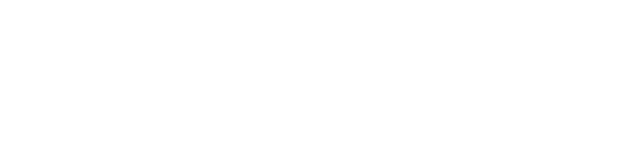
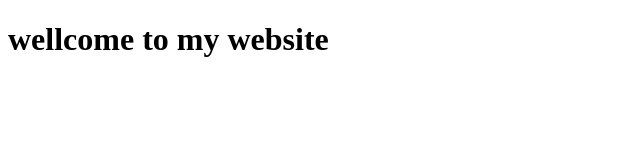
Before and after one commit to mukeshbuwade1/satocci, a plain HTML site: page index.html in a window 1280 px wide. Shown: the whole page, without its empty margins (0-640 px from the left). Drawn offline with Linux system fonts and the light colour scheme.

Commit message:
wellcome text addedd

```diff
--- a/index.html
+++ b/index.html
@@ -7,6 +7,6 @@
     <title>Document</title>
 </head>
 <body>
-
+    <h1>wellcome to my website</h1>
 </body>
 </html>
```
